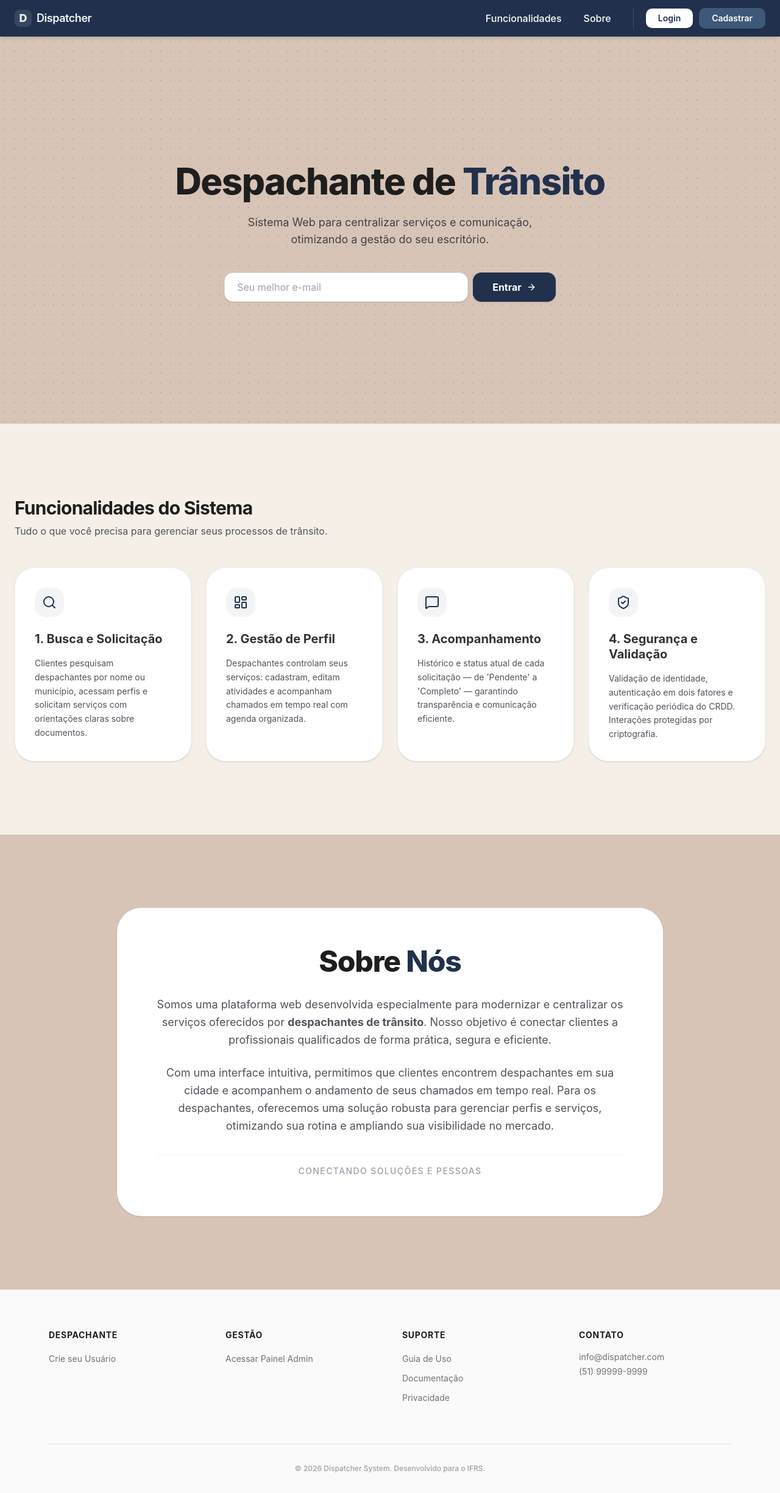
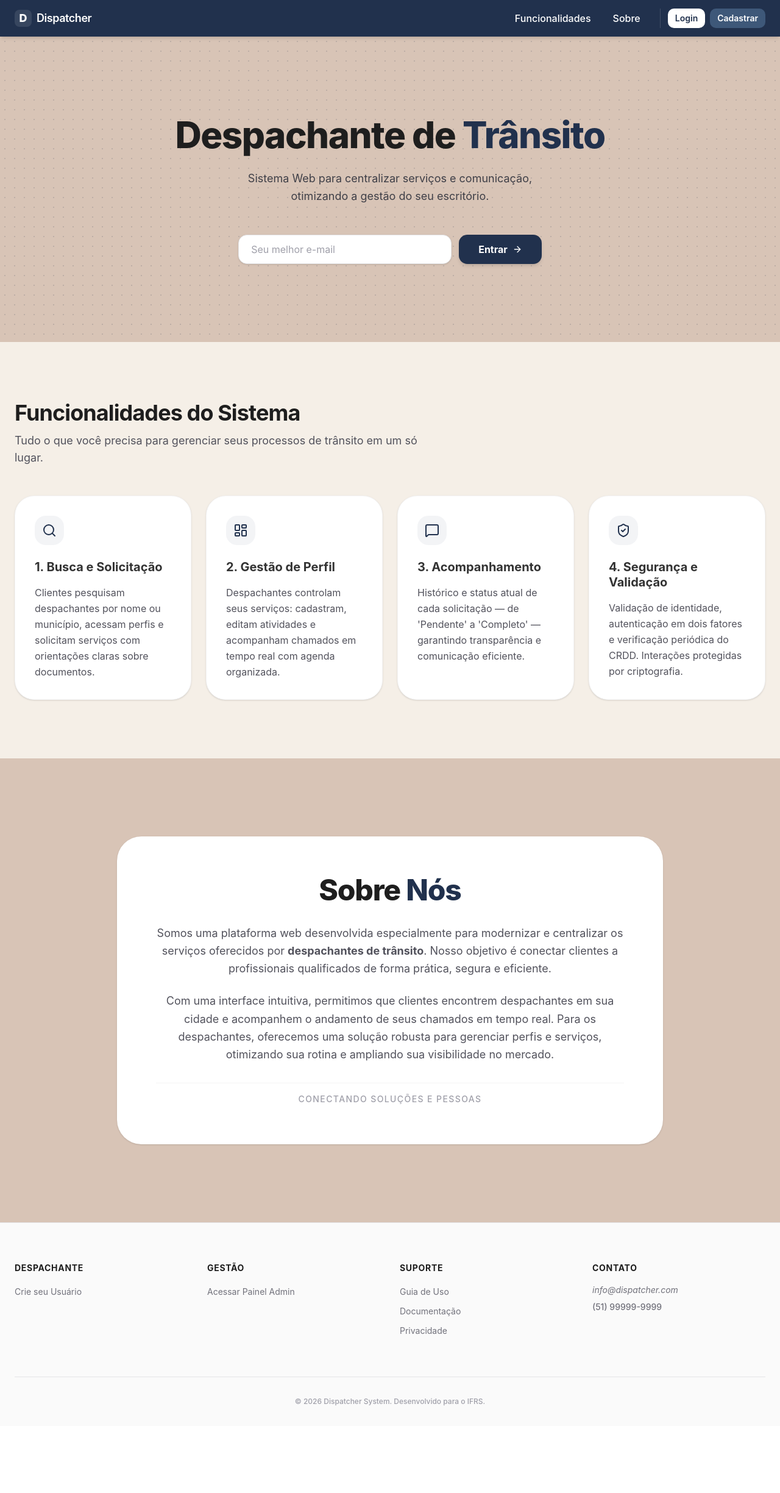
Before and after one commit to theraissa/dispatcher_system, a React (Vite) app in the folder frontend/: page / in a window 1280 px wide. Shown: the whole page at 61% size. After the commit the page ends 2339 px from the top, so only its background shows below. Built offline with nearby package versions, Linux system fonts and the light colour scheme.

Commit message:
page home ajustada para se adaptar em diferentes telas

```diff
--- a/frontend/src/components/home/about-section.tsx
+++ b/frontend/src/components/home/about-section.tsx
@@ -1,35 +1,35 @@
 import { cn } from "@/lib/utils";
 
+/**
+ * Componente "Sobre Nós"..
+ */
 export default function AboutSection() {
   return (
-    <section id="about-section" className="py-30 px-6 bg-[#D8C4B6] flex justify-center items-center">
-
-      {/* Container Principal: Card Branco com Bordas Arredondadas */}
+    <section id="about-section" className="py-16 md:py-32 px-4 md:px-6 bg-[#D8C4B6] flex justify-center items-center">
       <div className={cn(
-        "max-w-4xl w-full bg-white p-10 md:p-16",
-        "rounded-[40px] shadow-sm border-none",
-        "flex flex-col items-center text-center space-y-8"
+        "max-w-4xl w-full bg-white p-8 md:p-16",
+        "rounded-[24px] md:rounded-[40px] shadow-sm border-none",
+        "flex flex-col items-center text-center space-y-6 md:space-y-8"
       )}>
 
-        {/* Título */}
         <h2 className="text-3xl md:text-5xl font-extrabold text-[#1E1E1E] tracking-tight">
           Sobre <span className="text-[#21314D]">Nós</span>
         </h2>
 
-        {/* Bloco de Texto */}
-        <div className="space-y-6 max-w-3xl">
-          <p className="text-base md:text-lg text-zinc-600 leading-relaxed">
+        {/* Bloco de Texto responsivo */}
+        <div className="space-y-4 md:space-y-6 max-w-3xl">
+          <p className="text-sm md:text-lg text-zinc-600 leading-relaxed">
             Somos uma plataforma web desenvolvida especialmente para modernizar e centralizar os serviços oferecidos por <strong>despachantes de trânsito</strong>. Nosso objetivo é conectar clientes a profissionais qualificados de forma prática, segura e eficiente.
           </p>
 
-          <p className="text-base md:text-lg text-zinc-600 leading-relaxed">
+          <p className="text-sm md:text-lg text-zinc-600 leading-relaxed">
             Com uma interface intuitiva, permitimos que clientes encontrem despachantes em sua cidade e acompanhem o andamento de seus chamados em tempo real. Para os despachantes, oferecemos uma solução robusta para gerenciar perfis e serviços, otimizando sua rotina e ampliando sua visibilidade no mercado.
           </p>
         </div>
 
-        {/* Detalhe de Rodapé da Seção (Opcional) */}
+        {/* Detalhe de Rodapé da Seção */}
         <div className="pt-4 border-t border-zinc-100 w-full">
-          <p className="text-sm font-medium text-zinc-400 uppercase tracking-widest">
+          <p className="text-[10px] md:text-sm font-medium text-zinc-400 uppercase tracking-widest">
             Conectando Soluções e Pessoas
           </p>
         </div>
--- a/frontend/src/components/home/carousel-section.tsx
+++ b/frontend/src/components/home/carousel-section.tsx
@@ -1,6 +1,9 @@
 import { cn } from "@/lib/utils";
-import { Search, LayoutDashboard, MessageSquare, ShieldCheck } from "lucide-react";
+import { LayoutDashboard, MessageSquare, Search, ShieldCheck } from "lucide-react";
 
+/**
+ * Componente de Funcionalidades (Carousel/Grid).
+ */
 export default function CarouselSection() {
   const cards = [
     {
@@ -26,34 +29,43 @@ export default function CarouselSection() {
   ];
 
   return (
-    <section id="carousel-section" className="py-30 px-6 bg-[#F5EFE7]">
+
+    <section id="carousel-section" className="py-16 md:py-24 px-6 bg-[#F5EFE7]">
       <div className="max-w-7xl mx-auto">
-        {/* Título da Seção (Opcional, mas ajuda no contexto) */}
-        <div className="mb-12 text-center md:text-left">
-          <h2 className="text-3xl font-bold text-[#1E1E1E] tracking-tight">Funcionalidades do Sistema</h2>
-          <p className="text-zinc-600 mt-2">Tudo o que você precisa para gerenciar seus processos de trânsito.</p>
+
+        {/* Cabeçalho da Seção: Alinhamento centralizado no mobile para melhor leitura */}
+        <div className="mb-12 text-center lg:text-left">
+          <h2 className="text-3xl md:text-4xl font-bold text-[#1E1E1E] tracking-tight">
+            Funcionalidades do Sistema
+          </h2>
+          <p className="text-zinc-600 mt-3 text-base md:text-lg max-w-2xl">
+            Tudo o que você precisa para gerenciar seus processos de trânsito em um só lugar.
+          </p>
         </div>
 
-        {/* Grid de Cards */}
         <div className="grid grid-cols-1 md:grid-cols-2 lg:grid-cols-4 gap-6">
           {cards.map((card, index) => (
             <div
               key={index}
               className={cn(
-                "bg-white p-8 rounded-[32px] shadow-sm border border-zinc-100",
+                /* Bordas arredondadas levemente menores no mobile (rounded-2xl) para ganhar espaço */
+                "bg-white p-6 md:p-8 rounded-[24px] md:rounded-[32px] shadow-sm border border-zinc-100",
                 "transition-all duration-300 hover:shadow-xl hover:-translate-y-2 cursor-default",
                 "flex flex-col h-full"
               )}
             >
+              {/* Container do Ícone */}
               <div className="mb-6 w-12 h-12 bg-[#21314D]/5 rounded-2xl flex items-center justify-center">
                 {card.icon}
               </div>
 
-              <h3 className="text-xl font-bold text-[#333] mb-4 leading-tight">
+              {/* Título do Card: text-lg no mobile para não quebrar muitas linhas */}
+              <h3 className="text-lg md:text-xl font-bold text-[#333] mb-4 leading-tight">
                 {card.title}
               </h3>
 
-              <p className="text-zinc-600 leading-relaxed text-sm">
+              {/* Descrição: h-full no container pai garante que todos os cards tenham a mesma altura */}
+              <p className="text-zinc-600 leading-relaxed text-sm md:text-base">
                 {card.text}
               </p>
             </div>
--- a/frontend/src/components/home/footer.tsx
+++ b/frontend/src/components/home/footer.tsx
@@ -1,15 +1,21 @@
 import { Link } from "react-router-dom";
 
+/**
+ * Componente de Rodapé (Footer).
+ * Organiza links úteis, informações de contato e créditos.
+ */
 export default function Footer() {
+
+  // Classes utilitárias para manter a consistência e reduzir repetição
   const linkStyles = "text-zinc-500 hover:text-[#21314D] transition-colors text-sm";
   const titleStyles = "text-[#1E1E1E] text-sm font-bold uppercase tracking-wider mb-4";
 
   return (
-    <footer className="bg-zinc-50 border-t border-zinc-200 pt-16 pb-8 px-6 md:px-20">
+    <footer className="bg-zinc-50 border-t border-zinc-200 pt-12 md:pt-16 pb-8 px-6">
       <div className="max-w-7xl mx-auto">
-        <div className="grid grid-cols-2 md:grid-cols-4 gap-10">
+        <div className="grid grid-cols-1 sm:grid-cols-2 md:grid-cols-4 gap-10 md:gap-8">
 
-          {/* Coluna 1: Despachante */}
+          {/* Coluna 1: Área do Profissional */}
           <div className="flex flex-col">
             <h4 className={titleStyles}>Despachante</h4>
             <ul className="space-y-2">
@@ -21,7 +27,7 @@ export default function Footer() {
             </ul>
           </div>
 
-          {/* Coluna 2: Admin */}
+          {/* Coluna 2: Acesso Administrativo */}
           <div className="flex flex-col">
             <h4 className={titleStyles}>Gestão</h4>
             <ul className="space-y-2">
@@ -33,7 +39,7 @@ export default function Footer() {
             </ul>
           </div>
 
-          {/* Coluna 3: Recursos (Opcional - mantive para preencher o grid) */}
+          {/* Coluna 3: Ajuda e Documentação */}
           <div className="flex flex-col">
             <h4 className={titleStyles}>Suporte</h4>
             <ul className="space-y-2">
@@ -43,19 +49,22 @@ export default function Footer() {
             </ul>
           </div>
 
-          {/* Coluna 4: Contato */}
+          {/* Coluna 4: Informações de Contato */}
           <div className="flex flex-col">
             <h4 className={titleStyles}>Contato</h4>
-            <ul className="space-y-1">
-              <li className="text-zinc-500 text-sm">info@dispatcher.com</li>
-              <li className="text-zinc-500 text-sm">(51) 99999-9999</li>
+            <ul className="space-y-2">
+              <li className="text-zinc-500 text-sm break-all italic">
+                info@dispatcher.com
+              </li>
+              <li className="text-zinc-500 text-sm font-medium">
+                (51) 99999-9999
+              </li>
             </ul>
           </div>
 
         </div>
 
-        {/* Linha Inferior */}
-        <div className="mt-16 pt-8 border-t border-zinc-200 text-center">
+        <div className="mt-12 md:mt-16 pt-8 border-t border-zinc-200 text-center">
           <p className="text-xs text-zinc-400 font-medium">
             © {new Date().getFullYear()} Dispatcher System. Desenvolvido para o IFRS.
           </p>
--- a/frontend/src/components/home/login-section.tsx
+++ b/frontend/src/components/home/login-section.tsx
@@ -1,38 +1,50 @@
+import { cn } from "@/lib/utils";
+import { ArrowRight } from "lucide-react";
 import { useState } from "react";
 import { useNavigate } from "react-router-dom";
-import { cn } from "@/lib/utils";
-import { ArrowRight } from "lucide-react";
 
+/**
+ * Componente de Hero/Login da Home.
+ * Apresenta a proposta de valor e um campo de captura de e-mail que
+ * redireciona o usuário para a tela de login real.
+ */
 export default function LoginSection() {
+  // Estado para capturar o e-mail antes de redirecionar o usuário
   const [email, setEmail] = useState("");
   const navigate = useNavigate();
 
+  /**
+   * Manipula o envio do formulário.
+   * Envia o e-mail digitado via estado do roteador para preencher automaticamente o campo na tela de login.
+   */
   function handleSubmit(event: React.FormEvent) {
     event.preventDefault();
     navigate("/login", { state: { email } });
   }
 
   return (
-    <section className="relative flex flex-col items-center justify-center py-20 md:py-50 px-6 bg-[#D8C4B6]">
-      {/* Sutil detalhe de fundo */}
+    <section className="relative flex flex-col items-center justify-center py-16 md:py-32 px-6 bg-[#D8C4B6] overflow-hidden">
+
+      {/* Detalhe visual de fundo: Grid de pontos sutil */}
       <div className="absolute inset-0 opacity-15 pointer-events-none bg-[radial-gradient(#21314D_1px,transparent_1px)] [background-size:16px_16px]" />
 
-      <div className="relative z-10 max-w-4xl w-full text-center space-y-4">
-        {/* Título*/}
-        <h1 className="text-4xl md:text-6xl font-extrabold text-[#1E1E1E] tracking-tight leading-tight">
+      <div className="relative z-10 max-w-4xl w-full text-center space-y-6">
+
+        {/* Título Responsivo: */}
+        <h1 className="text-4xl md:text-6xl font-extrabold text-[#1E1E1E] tracking-tight leading-[1.1]">
           Despachante de <span className="text-[#21314D]">Trânsito</span>
         </h1>
 
-        {/* Texto */}
-        <p className="text-base md:text-lg text-zinc-700 max-w-xl mx-auto">
-          Sistema Web para centralizar serviços e comunicação, <br className="hidden md:block" />
+        {/* Texto de apoio: text-base (mobile) -> text-lg (desktop) */}
+        <p className="text-base md:text-lg text-zinc-700 max-w-xl mx-auto leading-relaxed">
+          Sistema Web para centralizar serviços e comunicação,
+          <br className="hidden md:block" /> {/* Quebra de linha apenas no desktop */}
           otimizando a gestão do seu escritório.
         </p>
 
-        {/* Formulário */}
         <form
           onSubmit={handleSubmit}
-          className="flex flex-col md:flex-row items-center justify-center gap-2 pt-6"
+          className="flex flex-col md:flex-row items-center justify-center gap-3 pt-6 w-full max-w-lg mx-auto"
         >
           <input
             type="email"
@@ -41,7 +53,7 @@ export default function LoginSection() {
             onChange={(e) => setEmail(e.target.value)}
             required
             className={cn(
-              "w-full md:w-[400px] h-12 px-5 bg-white border border-zinc-200",
+              "w-full md:w-[350px] h-12 px-5 bg-white border border-zinc-200",
               "rounded-xl text-base shadow-sm outline-none transition-all",
               "focus:border-[#21314D] focus:ring-2 focus:ring-[#21314D]/10",
               "placeholder:text-zinc-400"
@@ -51,8 +63,9 @@ export default function LoginSection() {
           <button
             type="submit"
             className={cn(
-              "h-12 px-8 bg-[#21314D] text-white font-bold text-base rounded-xl shadow-sm",
-              "flex items-center gap-2 transition-all hover:bg-[#1A263D] active:scale-95 group"
+              "w-full md:w-auto h-12 px-8 bg-[#21314D] text-white font-bold text-base rounded-xl shadow-md",
+              "flex items-center justify-center gap-2 transition-all",
+              "hover:bg-[#1A263D] active:scale-95 group"
             )}
           >
             Entrar
--- a/frontend/src/components/home/navbar-home.tsx
+++ b/frontend/src/components/home/navbar-home.tsx
@@ -1,84 +1,104 @@
+import { cn } from "@/lib/utils";
+import { Menu, X } from "lucide-react";
+import { useState } from "react";
 import { Link } from "react-router-dom";
-import { cn } from "@/lib/utils";
 
+/**
+ * Realiza o scroll suave (rolagem) até uma seção específica da página.
+ * @param {string} id - O ID do elemento de destino (ex: 'about-section').
+ */
 const handleScroll = (id: string) => {
   const element = document.getElementById(id);
   if (element) {
     element.scrollIntoView({
-      behavior: "smooth",
-      block: "start",
+      behavior: "smooth", // Define a animação de rolagem como suave
+      block: "start",    // Alinha o topo do elemento com o topo da viewport
     });
   }
 };
 
+/**
+ * Componente de Navegação Principal.
+ * Possui suporte a layout responsivo com menu "hambúrguer" para dispositivos móveis.
+ */
 export default function NavbarHome() {
-  // AJUSTE: BaseButton style compactado (texto menor, padding menor)
+  // Estado para controlar se o menu mobile está aberto ou fechado
+  const [isOpen, setIsOpen] = useState(false);
+
+  // Estilização compartilhada dos itens de navegação
+  // block no mobile para ocupar a linha toda, md:inline-block no desktop
   const navItemStyles = cn(
     "text-white text-base font-medium px-4 py-1.5 rounded-lg transition-all",
-    "hover:bg-white/10 cursor-pointer"
+    "hover:bg-white/10 cursor-pointer block md:inline-block"
   );
 
+  /**
+   * Alterna o estado do menu suspenso entre aberto e fechado.
+   */
+  const toggleMenu = () => setIsOpen(!isOpen);
+
   return (
-    // AJUSTE: Altura de 70px para 60px. Padding vertical menor.
-    <header className="w-full h-[60px] bg-[#21314D] text-white flex items-center justify-between px-6 shadow-md sticky top-0 z-50">
+    <header className="w-full h-[60px] bg-[#21314D] text-white flex items-center justify-between px-4 md:px-6 shadow-md sticky top-0 z-50">
 
-      {/* Lado Esquerdo: Logo Compacto */}
+      {/* Container da Logo */}
       <div className="flex items-center gap-2">
-        {/* AJUSTE: Logo menor (w-7 h-7) e texto menor (text-lg) */}
-        <div className="w-7 h-7 bg-white/10 rounded-md flex items-center justify-center font-extrabold text-lg text-white/90">
+        <div className="w-7 h-7 bg-white/10 rounded-md flex items-center justify-center font-extrabold text-lg">
           D
         </div>
-        <span className="font-semibold text-lg tracking-tight hidden md:block text-white/95">
-          Dispatcher
-        </span>
+        <span className="font-semibold text-lg tracking-tight">Dispatcher</span>
       </div>
 
-      {/* Lado Direito: Links e Botões de Ação */}
-      <nav className="flex items-center gap-2">
-        <ul className="flex items-center gap-1 mr-3">
-          <li>
-            <button
-              onClick={() => handleScroll("carousel-section")}
-              className={navItemStyles}
-            >
-              Funcionalidades
-            </button>
-          </li>
-          <li>
-            <button
-              onClick={() => handleScroll("about-section")}
-              className={navItemStyles}
-            >
-              Sobre
-            </button>
-          </li>
-        </ul>
+      {/* Navegação e Ações */}
+      <div className="flex items-center gap-4">
 
-        {/* AJUSTE: Separador mais discreto */}
-        <div className="flex items-center gap-2.5 border-l border-white/15 pl-5">
-          {/* AJUSTE: Botões de Link compactos (texto menor, padding menor) */}
-          <Link
-            to="/login"
-            className={cn(
-              "px-5 py-1.5 bg-white text-[#21314D] font-semibold text-sm rounded-lg",
-              "transition-all hover:bg-[#F3EDE2] hover:scale-[1.03] active:scale-95 shadow-sm"
-            )}
-          >
+        {/* Menu Desktop: visível apenas em telas médias (md) ou superiores */}
+        <nav className="hidden md:flex items-center gap-1">
+          <button onClick={() => handleScroll("carousel-section")} className={navItemStyles}>
+            Funcionalidades
+          </button>
+          <button onClick={() => handleScroll("about-section")} className={navItemStyles}>
+            Sobre
+          </button>
+        </nav>
+
+        {/* Área de Botões (Login/Cadastro) */}
+        <div className="flex items-center gap-2 border-l border-white/15 pl-3">
+          <Link to="/login" className="px-3 py-1.5 bg-white text-[#21314D] font-semibold text-xs md:text-sm rounded-lg">
             Login
           </Link>
-
-          <Link
-            to="/register/client"
-            className={cn(
-              "px-5 py-1.5 bg-[#3E5879] text-white font-semibold text-sm rounded-lg",
-              "transition-all hover:bg-white hover:text-[#21314D] border border-transparent hover:border-zinc-200",
-              "active:scale-95 shadow-sm"
-            )}
-          >
+          {/* Oculta o botão 'Cadastrar' em telas muito pequenas (sm) para evitar quebra de layout */}
+          <Link to="/register/client" className="hidden sm:block px-3 py-1.5 bg-[#3E5879] text-white font-semibold text-xs md:text-sm rounded-lg">
             Cadastrar
           </Link>
         </div>
-      </nav>
+
+        {/* Botão de Menu Mobile: visível apenas em telas menores que 'md' */}
+        <button className="md:hidden p-1 transition-colors hover:text-white/70" onClick={toggleMenu}>
+          {isOpen ? <X className="w-6 h-6" /> : <Menu className="w-6 h-6" />}
+        </button>
+      </div>
+
+      {/* Menu Dropdown Mobile: Renderizado condicionalmente quando isOpen é true */}
+      {isOpen && (
+        <div className="absolute top-[60px] left-0 w-full bg-[#21314D] border-t border-white/10 p-4 flex flex-col gap-4 md:hidden animate-in slide-in-from-top duration-300">
+          <button
+            onClick={() => { handleScroll("carousel-section"); setIsOpen(false); }}
+            className="text-left py-2 border-b border-white/5 text-white/90"
+          >
+            Funcionalidades
+          </button>
+          <button
+            onClick={() => { handleScroll("about-section"); setIsOpen(false); }}
+            className="text-left py-2 border-b border-white/5 text-white/90"
+          >
+            Sobre
+          </button>
+          {/* Link extra apenas para mobile para facilitar o acesso ao cadastro */}
+          <Link to="/register/client" className="py-2 text-[#D8C4B6]" onClick={() => setIsOpen(false)}>
+            Criar nova conta
+          </Link>
+        </div>
+      )}
     </header>
   );
 }
```
